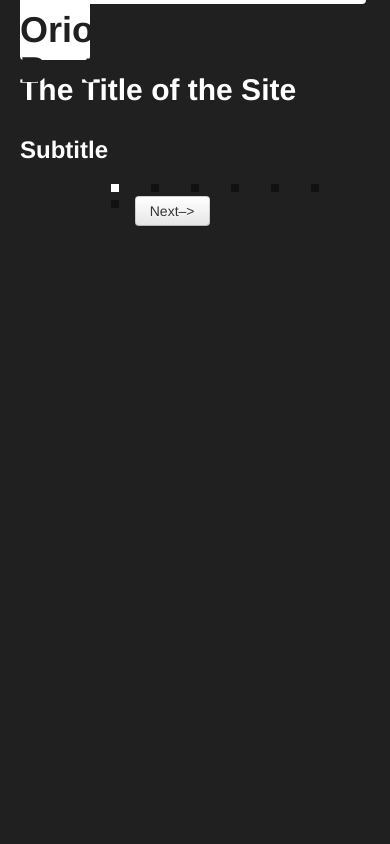
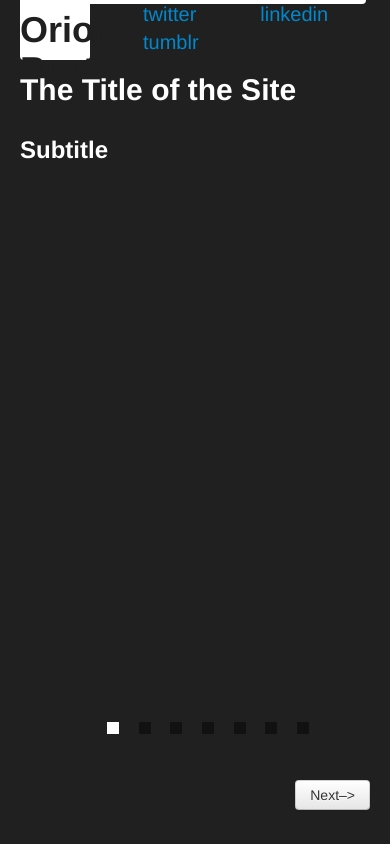
Before and after one commit to oburt/oburt-personal, a PHP site: page /portfolio/story/index.html in a window 390 px wide. Run offline with PHP 8.4, Linux system fonts and the light colour scheme.

Commit message:
responsive design

```diff
--- a/www/portfolio/story/effects.js
+++ b/www/portfolio/story/effects.js
@@ -5,6 +5,7 @@ $(document).ready( function() {
 	$('#page3').load('page3.html');
 	$('#page4').load('page4.html');
 	$('#page5').load('page5.html');
+	$('#page6').load('page6.html');
 	$('#page0').addClass('active').fadeIn();
 
 	$('.header').hover(
--- a/www/portfolio/story/index.html
+++ b/www/portfolio/story/index.html
@@ -2,7 +2,7 @@
 <html>
 
 <head>
-    <link rel="stylesheet" type="text/css" href="css/bootstrap.min.css" />
+    <link rel="stylesheet" type="text/css" href="css/bootstrap.css" />
     <link rel="stylesheet" type="text/css" href="style.css" />
     <script type="text/javascript" src="js/jquery-1.8.2.min.js"></script>
     <script type="text/javascript" src="js/bootstrap.min.js"></script>
@@ -36,7 +36,10 @@
 		</div>
 		<div class="clearfix"></div>
 		<nav class="footer">
+			<div class="prev-div">
 				<a class="btn prev" href="#page-1" style="visibility:hidden;">&lt;&ndash;Prev</a>
+			</div>
+			<div class="progtog-div">
 				<a class="progtog page0-progtog filled active" href="#page0"></a>
 				<a class="progtog page1-progtog" href="#page1"></a>
 				<a class="progtog page2-progtog" href="#page2"></a>
@@ -44,7 +47,10 @@
 				<a class="progtog page4-progtog" href="#page4"></a>
 				<a class="progtog page5-progtog" href="#page5"></a>
 				<a class="progtog page6-progtog" href="#page6"></a>
+			</div>
+			<div class="next-div">
 				<a class="btn next" href="#page1">Next&ndash;&gt;</a>
+			</div>
 		</nav>
 	</div>
 </body>
--- a/www/portfolio/story/page0.html
+++ b/www/portfolio/story/page0.html
@@ -1,9 +1,9 @@
-<div class="row">
+<div class="row row-half">
 	<div class="span4 offset4">
 		<h2>The Title of the Site</h2>
 	</div>
 </div>
-<div class="row">
+<div class="row row-half">
 	<div class="span4 offset4">
 		<h3>Subtitle</h3>
 	</div>
--- a/www/portfolio/story/page1.html
+++ b/www/portfolio/story/page1.html
@@ -1,4 +1,4 @@
-<div class="row">
+<div class="row row-half">
 	<div class="span6">
 		<p>I grew up in Seattle.</p>
 	</div>
@@ -6,7 +6,7 @@
 		<img class="img-polaroid" src="img/seattle.jpg" />
 	</div>
 </div>
-<div class="row">
+<div class="row row-half">
 	<div class="span6">
 		<img class="img-polaroid" src="img/family.jpg" />
 	</div>
--- a/www/portfolio/story/page2.html
+++ b/www/portfolio/story/page2.html
@@ -1,4 +1,4 @@
-<div class="row">
+<div class="row row-half">
 	<div class="span6">
 		<img class="img-polaroid" src="img/accounting.jpg" />
 	</div>
@@ -6,7 +6,7 @@
 		<p>Accounting, accounting.</p>
 	</div>
 </div>
-<div class="row">
+<div class="row row-half">
 	<div class="span6">
 		<p>CS, CS, CS.</p>
 	</div>
--- a/www/portfolio/story/page3.html
+++ b/www/portfolio/story/page3.html
@@ -1,4 +1,4 @@
-<div class="row">
+<div class="row  row-half">
 	<div class="span6">
 		<p>Found Faze.</p>
 	</div>
@@ -6,7 +6,7 @@
 		<img class="img-polaroid" src="img/faze.jpg" />
 	</div>
 </div>
-<div class="row">
+<div class="row row-half">
 	<div class="span6">
 		<img class="img-polaroid" src="img/fondu.jpg" />
 	</div>
--- a/www/portfolio/story/page4.html
+++ b/www/portfolio/story/page4.html
@@ -1,4 +1,4 @@
-<div class="row">
+<div class="row row-third">
 	<div class="span4">
 		<p>Cofounded in 2010.</p>
 	</div>
@@ -9,7 +9,7 @@
 		<p>Launched SpotOn at disrupt.</p>
 	</div>
 </div>
-<div class="row">
+<div class="row row-third">
 	<div class="span4">
 		<img class="img-polaroid" src="img/app.jpg" />
 	</div>
@@ -20,7 +20,7 @@
 		<img class="img-polaroid" src="img/foodtrucks.jpg" />
 	</div>
 </div>
-<div class="row">
+<div class="row row-third">
 	<div class="span4">
 		<p>Switched to marketing.</p>
 	</div>
--- a/www/portfolio/story/page5.html
+++ b/www/portfolio/story/page5.html
@@ -1,4 +1,4 @@
-<div class="row">
+<div class="row row-half">
 	<div class="span6">
 		<img class="img-polaroid" src="img/ultiworld.jpg" />
 	</div>
@@ -6,7 +6,7 @@
 		<p>Spare time.</p>
 	</div>
 </div>
-<div class="row">
+<div class="row row-half">
 	<div class="span6">
 		<p>Killing it.</p>
 	</div>
--- /dev/null
+++ b/www/portfolio/story/page6.html
@@ -0,0 +1,23 @@
+<div class="row row-twothirds">
+	<div class="span8 offset2">
+		<h3>What's next for @oburt?</h3>
+		<form>
+			<textarea class="width-full" rows="8"></textarea>
+			<button type="submit" class="btn pull-right">Submit</button>
+			<span class="help-block">If you have interesting projects, freelance or consulting ops, or funny cat gifs, send me a message here or email me at <a href="mailto:orionjburt@gmail.com">orionjburt@gmail.com</a></span>
+		</form>
+		<br />
+		<br />
+		<hr />
+	</div>
+</div>
+<div class="row row-third">
+	<div class="span8 offset2">
+		<div class="oburt-icon-list">
+            <a id="oburt-facebook" href="http://facebook.com/oburt" alt="Orion Burt's Facebook profile" title="Facebook" target="_blank"></a>
+            <a id="oburt-linkedin" href="http://linkedin.com/in/oburt" alt="Orion Burt's Linkedin profile" title="Linkedin" target="_blank"></a>
+            <a id="oburt-twitter" href="http://twitter.com/oburt" alt="Orion Burt's Twitter profile" title="Twitter" target="_blank"></a>
+            <a id="oburt-tumblr" href="http://constellate.tumblr.com/" alt="Orion Burt's Tumblr page" title="Tumblr" target="_blank"></a>
+        </div>
+	</div>
+</div>
--- a/www/portfolio/story/style.css
+++ b/www/portfolio/story/style.css
@@ -1,13 +1,27 @@
-.footer a {
+
+.footer {
+	width: 100%;
+	height: 60px;
+}
+.progtog-div {
+	width: 70%;
+	height: 60px;
+	display: inline-block;
 	float: left;
 }
 .progtog {
 	display: inline-block;
-	width: 8px;
-	height: 8px;
-	margin: 4px 16px;
+	width: 12px;
+	height: 12px;
+	margin: 1% 6%;
 	float: left;
 	background-color: #111;
+}
+.progtog:first-child {
+	margin-left: 7%;
+}
+.progtog:last-child {
+	margin-right: 7%;
 }
 .progtog.filled {
 	background-color: #444;
@@ -15,8 +29,90 @@
 .progtog.active {
 	background-color: #fff;
 }
+.footer .prev-div {
+	min-width: 75px;
+	width: 15%;
+	float: left;
+	display: inline-block;
+}
+.footer .next-div {
+	min-width: 75px;
+	width: 15%;
+	float: right;
+	display: inline-block;
+}
+.btn.prev {
+	float: left;
+}
+.btn.next {
+	float: right;
+}
+.content {
+	height: 660px;
+}
+.row-third {
+	height: 30%;
+}
+.row-half {
+	height: 45%;
+}
+.row-twothirds {
+	height: 60%;
+}
+textarea {
+	width: 98%;
+	resize: none;
+	overflow: auto;
+}
+@media (min-width: 1200px) {
+	.content, .page {
+		height: 810px;
+	}
+}
+@media (min-width: 980px) and (max-width: 1199px) {
+	.content, .page {
+		height: 660px;
+	}
+}
+@media (min-width: 768px) and (max-width: 979px) {
+	.content, .page {
+		height: 510px;
+	}
+	.progtog {
+		margin: 1% 5%;
+	}
+	.progtog:first-child {
+		margin-left: 11%;
+	}
+	.progtog:last-child {
+		margin-right: 11%;
+	}
+}
+@media (max-width: 767px) {
+	.progtog {
+		margin: 1% 5%;
+	}
+	.progtog:first-child {
+		margin-left: 6%;
+	}
+	.progtog:last-child {
+		margin-right: 6%;
+	}
+}
+@media (max-width: 480px) {
+	.progtog {
+		margin: 1% 4%;
+	}
+	.progtog:first-child {
+		margin-left: 5%;
+	}
+	.progtog:last-child {
+		margin-right: 5%;
+	}
+}
 .page {
 	display: none;
+	position: absolute;
 }
 .header {
 	height: 60px;
@@ -48,5 +144,46 @@
 .header-right li {
 	list-style: none;
 	float: left;
-	margin: 0px 16px;
+	margin: 0px 32px;
+	font-size: 20px;
+	line-height: 28px;
 }
+
+/* Icon List */
+.oburt-icon-list a {
+	float: left;
+	display: inline-block;
+	width: 25%;
+	height: 64px;
+	background: center no-repeat;
+}
+.oburt-icon-list #oburt-facebook {
+	background-image: url('img/facebook.png');
+}
+.oburt-icon-list #oburt-facebook:hover {
+	background-image: url('img/facebook_hover.png');
+}
+.oburt-icon-list #oburt-linkedin {
+	background-image: url('img/linkedin.png');
+}
+.oburt-icon-list #oburt-linkedin:hover {
+	background-image: url('img/linkedin_hover.png');
+}
+.oburt-icon-list #oburt-twitter {
+	background-image: url('img/twitter.png');
+}
+.oburt-icon-list #oburt-twitter:hover {
+	background-image: url('img/twitter_hover.png');
+}
+.oburt-icon-list #oburt-tumblr {
+	background-image: url('img/tumblr.png');
+}
+.oburt-icon-list #oburt-tumblr:hover {
+	background-image: url('img/tumblr_hover.png');
+}
+.oburt-icon-list #oburt-email {
+	background-image: url('img/email.png');
+}
+.oburt-icon-list #oburt-email:hover {
+	background-image: url('img/email_hover.png');
+}
```
Also changed, not shown: www/portfolio/story/img/facebook.png (added), www/portfolio/story/img/facebook_hover.png (added), www/portfolio/story/img/linkedin.png (added), www/portfolio/story/img/linkedin_hover.png (added), www/portfolio/story/img/tumblr.png (added), www/portfolio/story/img/tumblr_hover.png (added), www/portfolio/story/img/twitter.png (added), www/portfolio/story/img/twitter_hover.png (added). Lines whose indentation alone changed are shown as unchanged.
